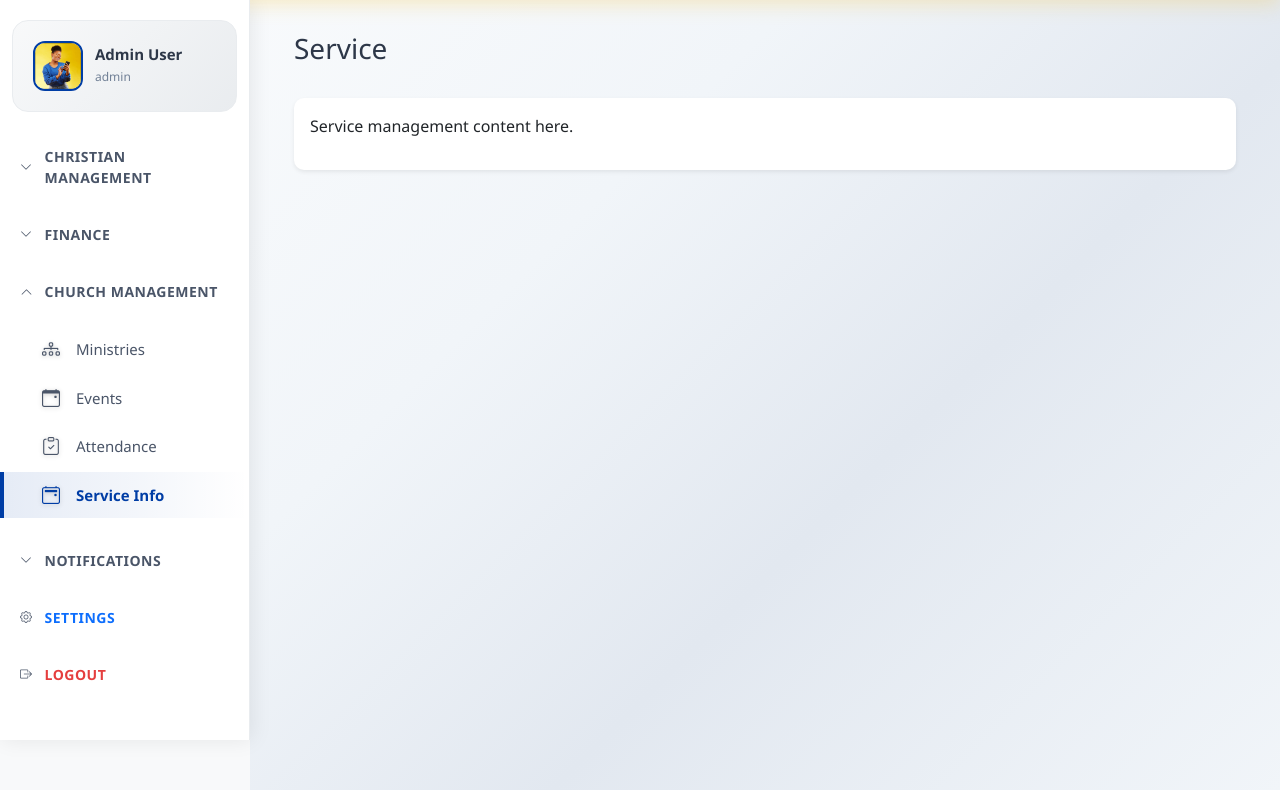
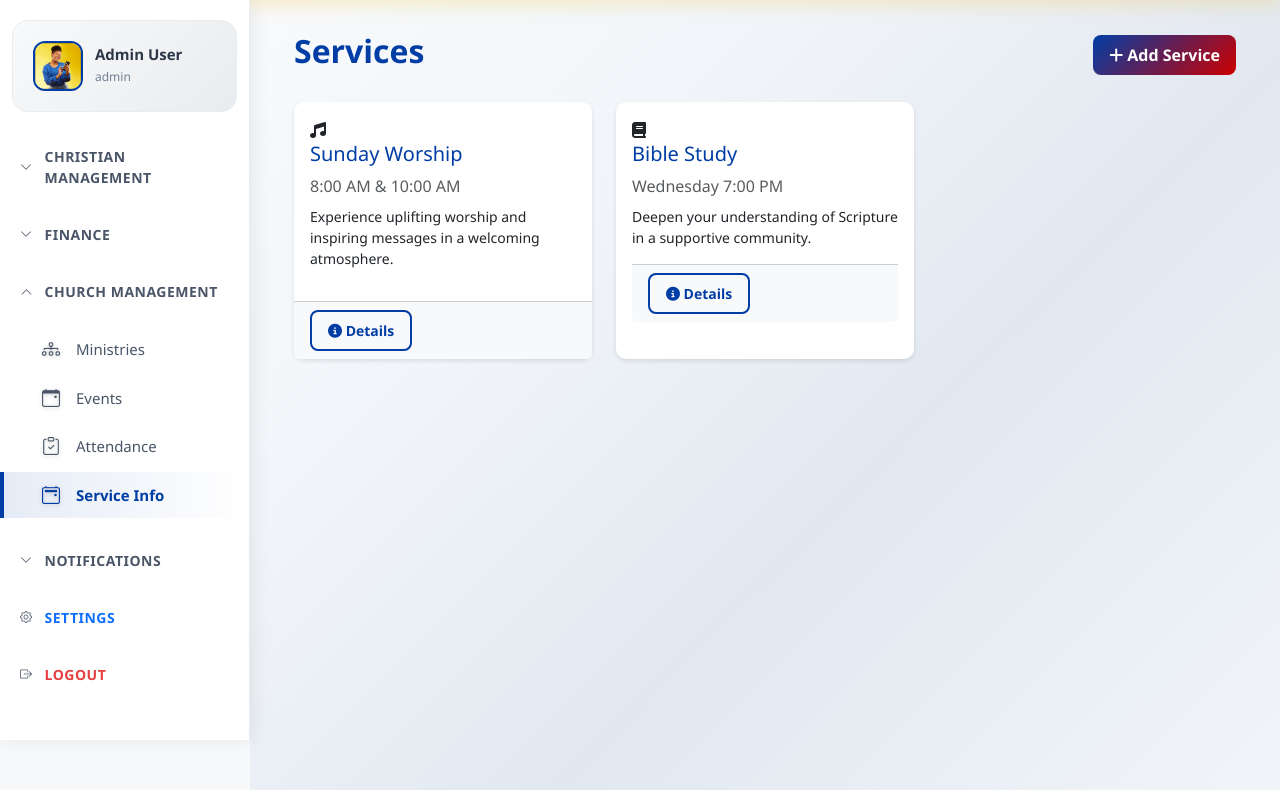
Before and after one commit to EbenezerQuayson/church_management_system, a PHP site: page /church_management_system/app/views/service.php in a window 1280 px wide. Shown: the part 60-850 px from the top of the page. Run offline with PHP 8.4, Linux system fonts and the light colour scheme; the visitor is signed in with stand-in values (Sample User, id 1); data comes from the database, SQL or seed files in the repository; data that the repository does not hold is empty.

Commit message:
Added placeholder for service page

```diff
--- a/app/views/service.php
+++ b/app/views/service.php
@@ -12,7 +12,87 @@ include "sidebar.php";
 <div class="main-content">
 
     <div class="container-fluid">
-        <div class="row mb-4">
+        <div class="d-flex justify-content-between align-items-center mb-4">
+            <h2 class="fw-bold" style="color: var(--primary-color);">Services</h2>
+            <button class="btn btn-primary" data-bs-toggle="modal" data-bs-target="#addServiceModal">
+                <i class="fas fa-plus"></i> Add Service
+            </button>
+        </div>
+       <div class="row g-4">
+             <div class="col-md-6 col-lg-4">
+                <div class="card h-100">
+                    <div class="card-body">
+                            <div class="card-icon outline-primary">
+                            <i class="fas fa-music"></i>
+                        </div>
+                        <h5 class="card-title" style="color: var(--primary-color);">Sunday Worship
+                        </h5>
+                        <p class="card-text text-muted mb-2">8:00 AM & 10:00 AM</p>
+                        <p class="small">Experience uplifting worship and inspiring messages in a welcoming atmosphere.</p>
+                    </div>
+                     <div class="card-footer bg-light">
+                            <button class="btn btn-sm btn-outline-primary" data-bs-toggle="modal" data-bs-target="#">
+                                <i class="fas fa-info-circle"></i> Details
+                            </button>
+                        </div>
+                </div>
+             </div>
+
+                <div class="col-md-6 col-lg-4">
+                <div class="card h-100">
+                    <div class="card-body">
+                            <div class="card-icon outline-primary">
+                            <i class="fas fa-book"></i>
+                        </div>
+                        <h5 class="card-title" style="color: var(--primary-color);">Bible Study
+                        </h5>
+                        <p class="card-text text-muted mb-2">Wednesday 7:00 PM </p>
+                        <p class="small">Deepen your understanding of Scripture in a supportive community.</p>
+                     <div class="card-footer bg-light">
+                            <button class="btn btn-sm btn-outline-primary" data-bs-toggle="modal" data-bs-target="#">
+                                <i class="fas fa-info-circle"></i> Details
+                            </button>
+                        </div>
+                </div>
+                </div>
+                </div>
+
+
+                    <!-- <div class="card-icon">
+                            <i class="fas fa-music"></i>
+                        </div> -->
+                <!-- <div class="col-md-6 col-lg-3">
+                    <div class="program-card">
+                        <div class="program-icon">
+                            <i class="fas fa-book"></i>
+                        </div>
+                        <h4>Bible Study</h4>
+                        <p class="text-muted mb-2">Wednesday 7:00 PM</p>
+                        <p class="small">Deepen your understanding of Scripture in a supportive community.</p>
+                    </div>
+                </div>
+                <div class="col-md-6 col-lg-3">
+                    <div class="program-card">
+                        <div class="program-icon">
+                            <i class="fas fa-children"></i>
+                        </div>
+                        <h4>Youth Ministry</h4>
+                        <p class="text-muted mb-2">Saturdays 5:00 PM</p>
+                        <p class="small">Fun, faith-building activities for young people ages 13-25.</p>
+                    </div>
+                </div>
+                <div class="col-md-6 col-lg-3">
+                    <div class="program-card">
+                        <div class="program-icon">
+                            <i class="fas fa-praying-hands"></i>
+                        </div>
+                        <h4>Prayer Meeting</h4>
+                        <p class="text-muted mb-2">Thursday 6:00 PM</p>
+                        <p class="small">Come together to intercede for our church and community.</p>
+                    </div> -->
+
+            </div>
+        <!-- <div class="row mb-4">
             <div class="col-12">
                 <h3>Service</h3>
             </div>
@@ -22,7 +102,7 @@ include "sidebar.php";
             <div class="card-body">
                 <p>Service management content here.</p>
             </div>
-        </div>
+        </div> -->
     </div>
 </div>
 
```
